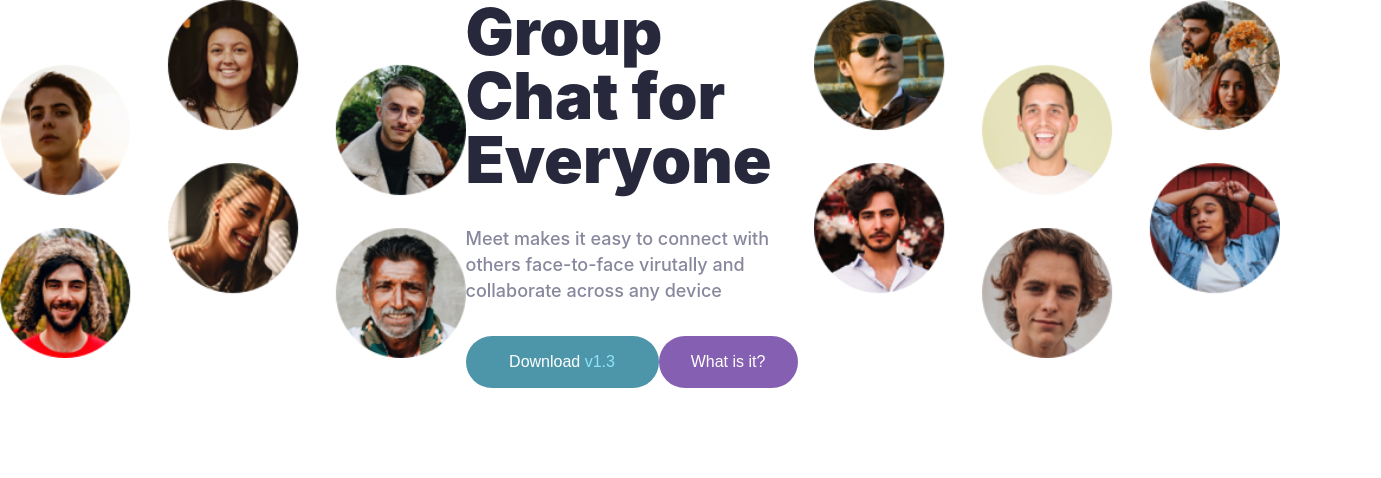
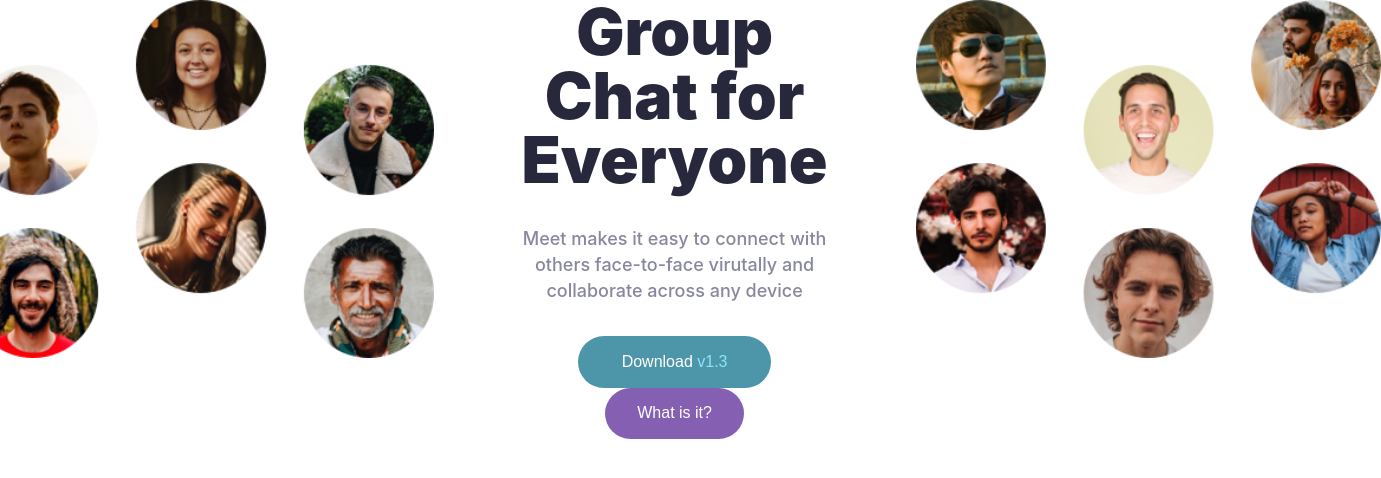
Before and after one commit to dialectrical/meet-landing-page, a React (Create React App) app: page / in a window 1280 px wide. Shown: the top 478 px of the page, 1381 px wide, since content can reach past the window. Built offline with nearby package versions, Linux system fonts and the light colour scheme.

Commit message:
fix: corrected hero image placement

```diff
--- a/src/components/DownloadButton.js
+++ b/src/components/DownloadButton.js
@@ -1,5 +1,3 @@
 import React from "react";
 
-export const Button = () => {
-
-}
+export const Button = () => {};
--- a/src/components/Hero.js
+++ b/src/components/Hero.js
@@ -2,6 +2,7 @@ import React from "react";
 import heroLeft from "../img/image-hero-left.png";
 import heroRight from "../img/image-hero-right.png";
 import { StyledHeroContainer } from "./styles/StyledHeroContainer";
+import { StyledHeroContainerContent } from "./styles/StyledHeroContainerContent";
 import { StyledButton } from "./styles/StyledButton";
 import { Theme } from "./Theme";
 
@@ -9,8 +10,8 @@ export const Hero = () => {
   const { primaryButton, secondaryButton } = Theme;
   return (
     <StyledHeroContainer>
-      <img src={heroLeft} />
-      <div>
+      <img src={heroLeft} style={{ marginLeft: "-32px" }} />
+      <StyledHeroContainerContent>
         <h2>Group Chat for Everyone</h2>
         <p>
           Meet makes it easy to connect with others face-to-face virutally and
@@ -20,8 +21,8 @@ export const Hero = () => {
           Download <span>v1.3</span>
         </StyledButton>
         <StyledButton theme={secondaryButton}>What is it?</StyledButton>
-      </div>
-      <img src={heroRight} />
+      </StyledHeroContainerContent>
+      <img src={heroRight} style={{ marginRight: "-32px" }} />
     </StyledHeroContainer>
   );
 };
--- a/src/components/styles/StyledHeroContainer.js
+++ b/src/components/styles/StyledHeroContainer.js
@@ -3,6 +3,7 @@ import styled from "styled-components";
 export const StyledHeroContainer = styled.section`
   display: flex;
   flex-direction: row;
+  justify-content: space-between;
   height: 358px;
   width: 100%;
   h2 {
--- /dev/null
+++ b/src/components/styles/StyledHeroContainerContent.js
@@ -0,0 +1,8 @@
+import styled from "styled-components";
+
+export const StyledHeroContainerContent = styled.section`
+  width: 540px;
+  height: 304px;
+  margin: 0px 88px 0px 88px;
+  text-align: center;
+`;
```
